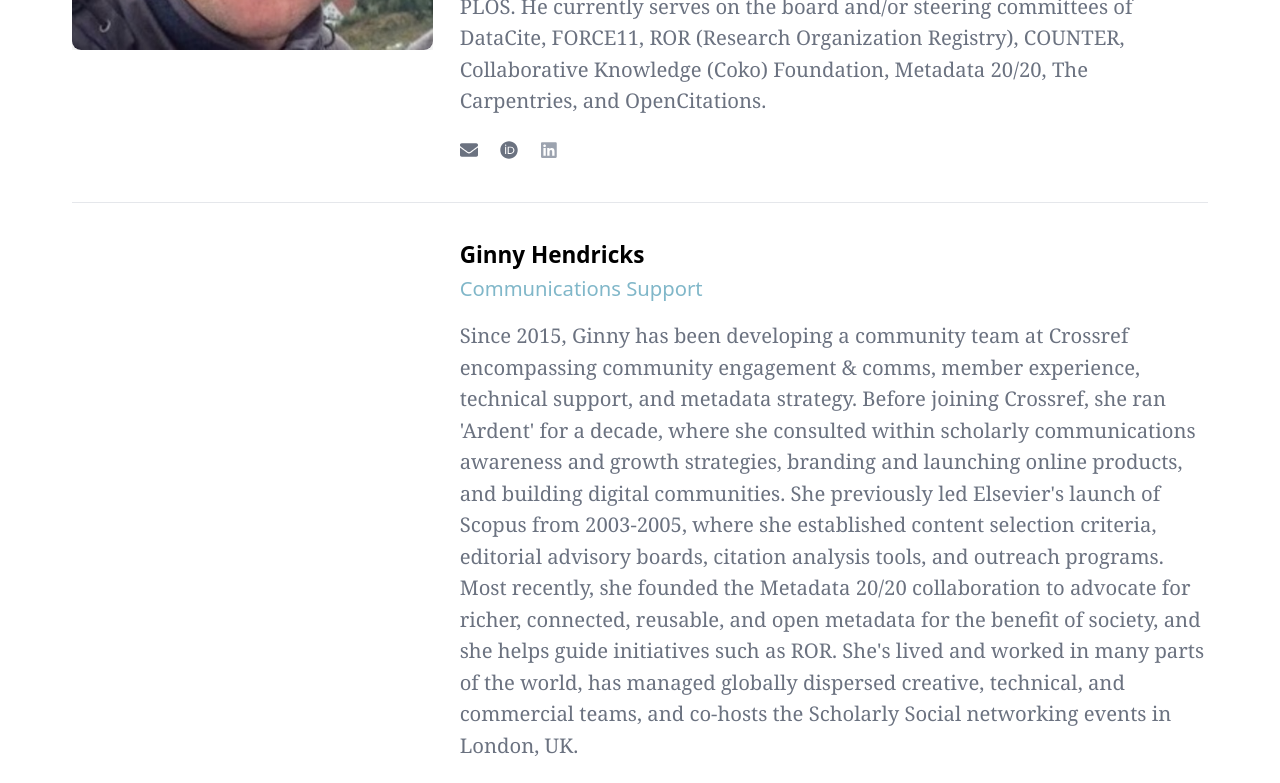
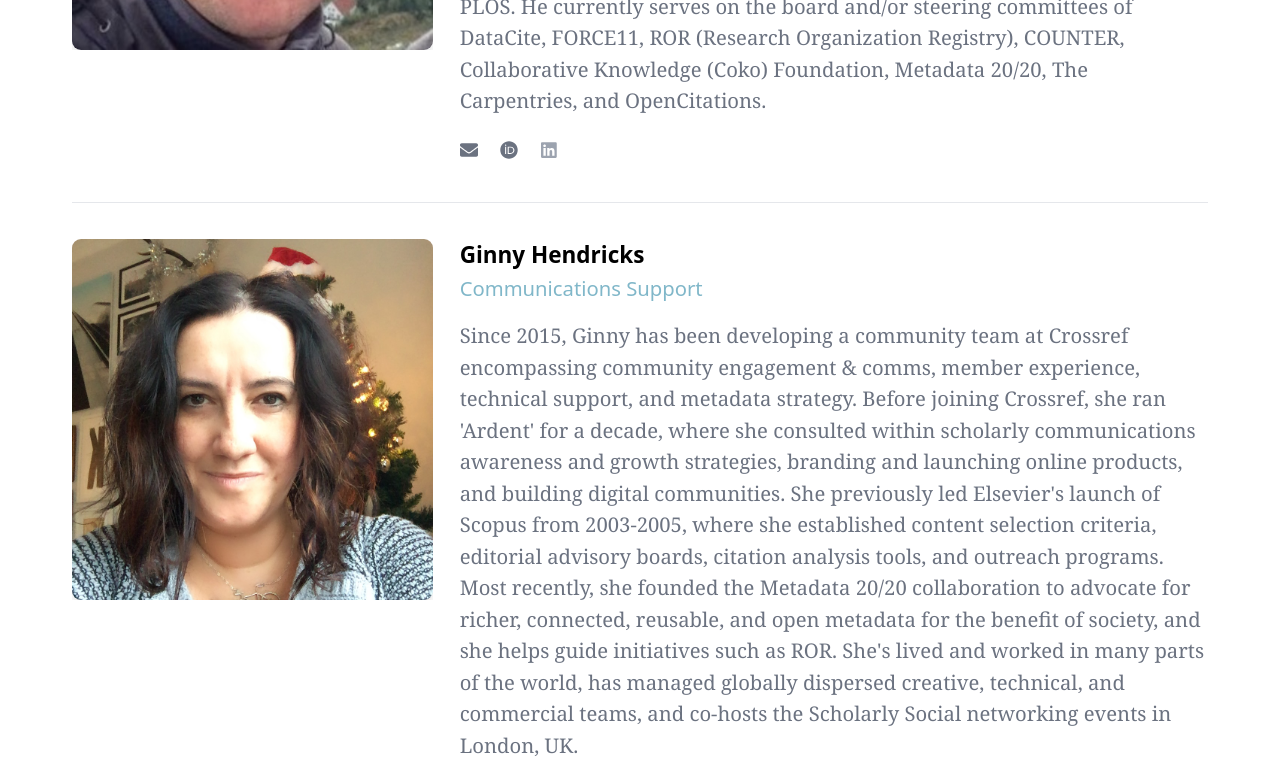
Before and after one commit to force11/upstream, a Next.js app: page /team in a window 1280 px wide. Shown: the part 626-1409 px from the top of the page. Built offline with nearby package versions, Linux system fonts and the light colour scheme; a web font is replaced by a local one.

Commit message:
link ginny's picture

```diff
--- a/components/Team.tsx
+++ b/components/Team.tsx
@@ -27,7 +27,7 @@
     role: "Communications Support",
     emailUrl: "mailto:ghendricks@crossref.org",
     orcidUrl: "https://orcid.org/0000-0002-0353-2702",
-    imageUrl: null,
+    imageUrl: "/img/ghendricks.jpg",
     bio: "Since 2015, Ginny has been developing a community team at Crossref encompassing community engagement & comms, member experience, technical support, and metadata strategy. Before joining Crossref, she ran 'Ardent' for a decade, where she consulted within scholarly communications awareness and growth strategies, branding and launching online products, and building digital communities. She previously led Elsevier's launch of Scopus from 2003-2005, where she established content selection criteria, editorial advisory boards, citation analysis tools, and outreach programs. Most recently, she founded the Metadata 20/20 collaboration to advocate for richer, connected, reusable, and open metadata for the benefit of society, and she helps guide initiatives such as ROR. She's lived and worked in many parts of the world, has managed globally dispersed creative, technical, and commercial teams, and co-hosts the Scholarly Social networking events in London, UK.",
     twitterUrl: "https://twitter.com/ginnyldn",
     githubUrl: null,
```
